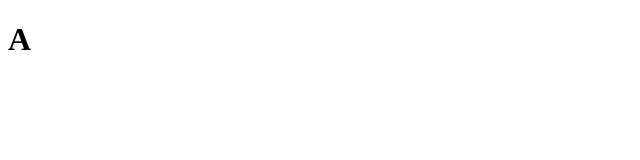
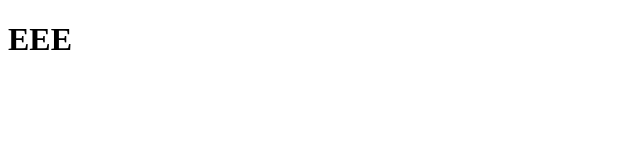
Before and after one commit to ssopar/My-first-repo, a plain HTML site: page index.html in a window 1280 px wide. Shown: the whole page, without its empty margins (0-640 px from the left). Drawn offline with Linux system fonts and the light colour scheme.

Commit message:
Changed header

```diff
--- a/index.html
+++ b/index.html
@@ -6,7 +6,7 @@
 <head>
 
 	<header>
-		<h1>A</h1>
+		<h1>EEE</h1>
 	</header>
 
 </head>
```
